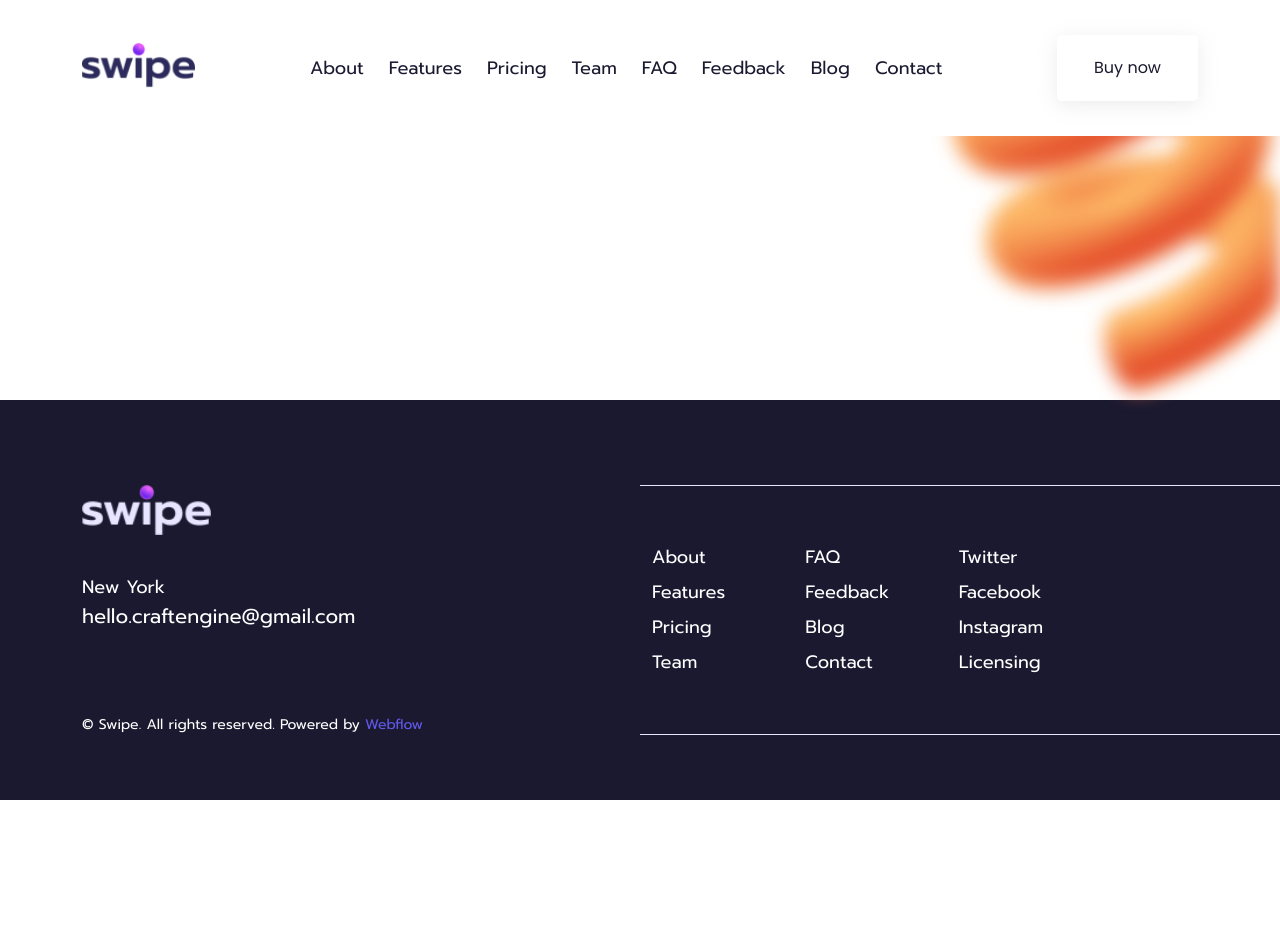
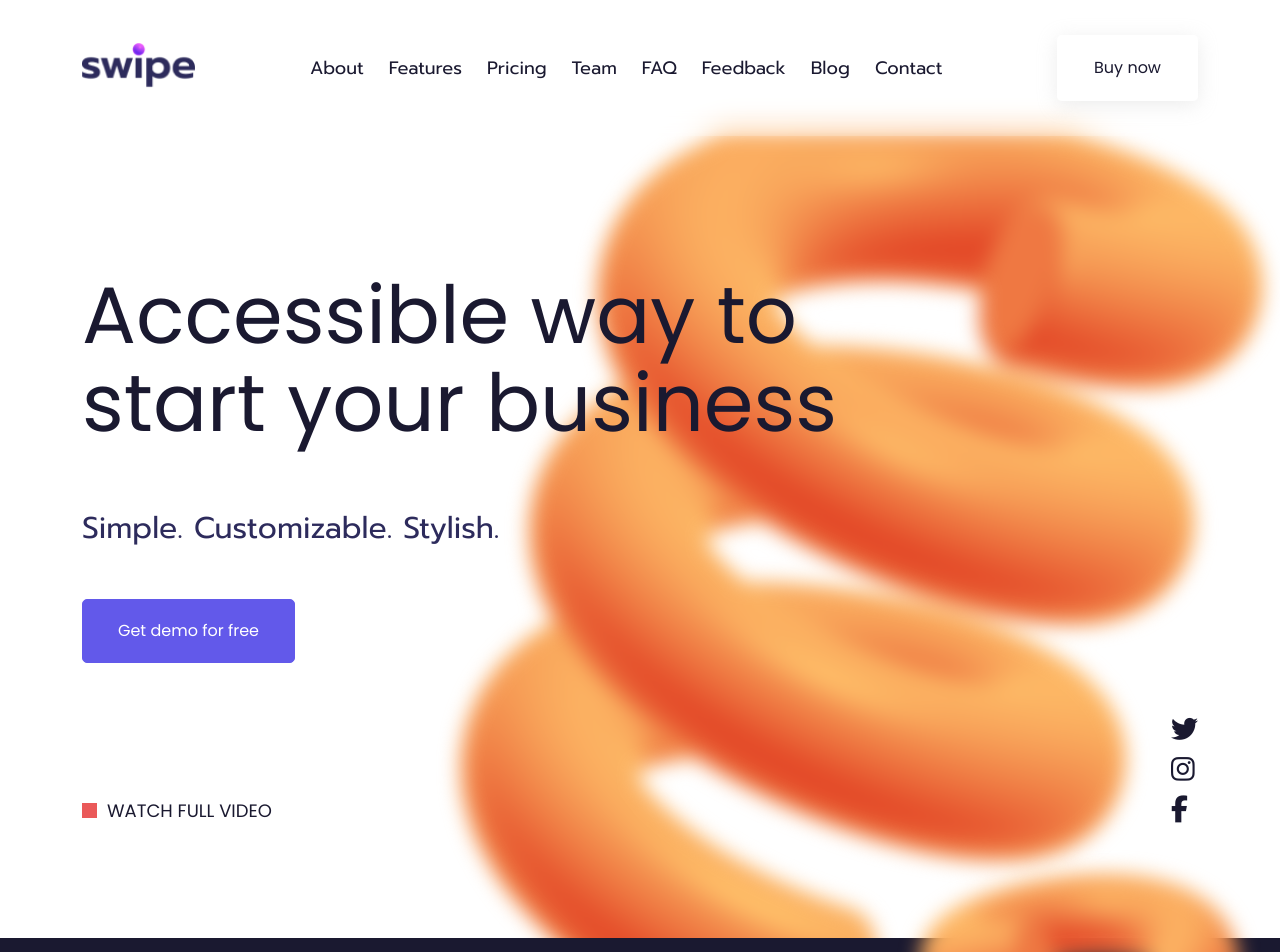
Before and after one commit to Soshinoya/Swipe, a React (Create React App) app: page / in a window 1280 px wide. Shown: the top 952 px of the page. Before the commit the page ends 800 px from the top, so only its background shows below. Built offline with nearby package versions, Linux system fonts and the light colour scheme.

Commit message:
added offer section

```diff
--- a/public/index.html
+++ b/public/index.html
@@ -13,6 +13,8 @@
 
 <body>
   <div id="root"></div>
+
+  <script src="https://kit.fontawesome.com/1072094222.js" crossorigin="anonymous"></script>
 </body>
 
 </html>
--- a/src/components/Footer/Footer.jsx
+++ b/src/components/Footer/Footer.jsx
@@ -9,9 +9,8 @@ const Footer = () => {
     const footerParallaxBg = useRef(null)
 
     useEffect(() => {
-        if (footerParallaxBg !== null) shapesParallax(footerParallaxBg.current)
+        if (footerParallaxBg !== null) shapesParallax(footerParallaxBg.current, 1000)
     }, [])
-
 
     return (
         <footer className="footer position-relative">
@@ -92,7 +91,7 @@ const Footer = () => {
                 </div>
             </div>
             <div className="footer-parallax">
-                <div ref={footerParallaxBg} className="footer__bg d-none d-lg-block"></div>
+                <div ref={footerParallaxBg} className="parallax-bg footer__bg d-none d-lg-block"></div>
             </div>
         </footer>
     )
--- a/src/components/Header/Header.jsx
+++ b/src/components/Header/Header.jsx
@@ -1,8 +1,9 @@
-import Headroom from "react-headroom";
+import Headroom from 'react-headroom'
 
 import swipeLogo from './../../images/companies/swipe.png'
 
 const Header = () => {
+
     return (
         <Headroom>
             <header className="header">
--- /dev/null
+++ b/src/components/Offer/Offer.jsx
@@ -0,0 +1,71 @@
+import { useEffect, useRef } from 'react';
+import gsap from 'gsap';
+import Flip from 'gsap/Flip';
+
+import shapesParallax from '../../utils/shapesParallax'
+
+gsap.registerPlugin(Flip)
+
+const Offer = () => {
+    const offerParallaxBg = useRef(null)
+
+    const offerBottomLinkTextMarginLeft = 25
+
+    const offerBottomLinkText = useRef(null)
+
+    const offerBottomLinkBox = useRef(null)
+
+    const tl = gsap.timeline()
+
+    const offerBottomLinkMouseEnterHandler = () => {
+        tl.to(offerBottomLinkBox.current, { duration: .3, height: `${offerBottomLinkText.current.offsetHeight + offerBottomLinkTextMarginLeft / 2}`, borderRadius: '10' })
+        tl.to(offerBottomLinkBox.current, { duration: .3, width: `${offerBottomLinkText.current.offsetWidth + offerBottomLinkTextMarginLeft * 2}` })
+        tl.to(offerBottomLinkText.current, { duration: .3, color: '#FFF' })
+    }
+
+    const offerBottomLinkMouseLeaveHandler = () => {
+        tl.to(offerBottomLinkText.current, { duration: .3, color: '#1A1930' })
+        tl.to(offerBottomLinkBox.current, { duration: .3, width: '15' })
+        tl.to(offerBottomLinkBox.current, { duration: .3, height: '15', borderRadius: 0 })
+    }
+
+    useEffect(() => {
+        if (offerParallaxBg !== null) shapesParallax(offerParallaxBg.current, 500, { start: 'top 25%' })
+    }, [])
+
+    return (
+        <section className="offer">
+            <div className="container">
+                <div className="offer__inner d-flex flex-column">
+                    <div className="offer-info">
+                        <h1 className="title offer-info__title">
+                            Accessible way to start your business
+                        </h1>
+                        <p className="offer-info__text">Simple. Customizable. Stylish.</p>
+                        <button className="button button--accent">Get demo for free</button>
+                    </div>
+                    <div className="offer-bottom d-flex align-items-end justify-content-between">
+                        <a className="offer-bottom__link position-relative d-flex align-items-center" href='#' onMouseEnter={offerBottomLinkMouseEnterHandler} onMouseLeave={offerBottomLinkMouseLeaveHandler}>
+                            <div ref={offerBottomLinkBox} className="offer-bottom__link-box position-absolute"></div>
+                            <p ref={offerBottomLinkText} style={{ marginLeft: `${offerBottomLinkTextMarginLeft}px` }}>watch full video</p>
+                        </a>
+                        <div className="offer-bottom__socials d-flex flex-column">
+                            <a className="offer-bottom__socials-link" href="#">
+                                <i className="fab fa-twitter fa-xl"></i>
+                            </a>
+                            <a className="offer-bottom__socials-link" href="#">
+                                <i className="fab fa-instagram fa-xl"></i>
+                            </a>
+                            <a className="offer-bottom__socials-link" href="#">
+                                <i className="fab fa-facebook-f fa-xl"></i>
+                            </a>
+                        </div>
+                    </div>
+                </div>
+            </div>
+            <div ref={offerParallaxBg} className="parallax-bg offer__bg d-none d-lg-block"></div>
+        </section>
+    )
+}
+
+export default Offer;
--- a/src/pages/Home.jsx
+++ b/src/pages/Home.jsx
@@ -1,6 +1,10 @@
+import Offer from "../components/Offer/Offer"
+
 const Home = () => {
     return (
-        <></>
+        <>
+            <Offer />
+        </>
     )
 }
 
--- a/src/scss/_global.scss
+++ b/src/scss/_global.scss
@@ -72,6 +72,7 @@ h4 {
     &--accent {
         color: $white-color;
         background-color: $accent-500-color;
+        border: 1px solid $accent-500-color;
 
         &:hover {
             color: $accent-500-color;
@@ -93,3 +94,17 @@ h4 {
         }
     }
 }
+
+.parallax-bg {
+    position: absolute;
+    z-index: -1;
+    transition: filter 0.3s ease;
+
+    background-size: cover;
+    background-position: center;
+    background-repeat: no-repeat;
+
+    @media (max-width: 1470px) {
+        filter: blur(10px);
+    }
+}
--- a/src/scss/style.scss
+++ b/src/scss/style.scss
@@ -9,13 +9,23 @@
 
 .header {
     padding: 35px 0;
-    background-color: $white-color;
 
     &__inner {
         display: flex;
         align-items: center;
         justify-content: space-between;
         gap: 30px;
+    }
+
+    &::before {
+        content: "";
+        position: fixed;
+        top: 0;
+        bottom: 0;
+        right: 0;
+        left: 0;
+        z-index: -1;
+        backdrop-filter: blur(10px);
     }
 }
 
@@ -67,22 +77,11 @@
     }
 
     &__bg {
-        position: absolute;
         width: 370px;
         height: 465px;
         right: 0;
         bottom: 0;
-        z-index: -1;
-        transition: filter 0.3s ease;
-
         background-image: url("./../images/bg/orange-spiral--small.png");
-        background-size: cover;
-        background-position: center;
-        background-repeat: no-repeat;
-
-        @media (max-width: 1470px) {
-            filter: blur(10px);
-        }
     }
 }
 
@@ -132,3 +131,53 @@
         color: $white-color;
     }
 }
+
+.offer {
+    padding: 135px 0 115px;
+    position: relative;
+
+    &__bg {
+        width: 850px;
+        height: 960px;
+        right: 0;
+        top: 0;
+        background-image: url("./../images/bg/orange-spiral--big.png");
+    }
+}
+
+.offer-info {
+    &__title {
+        max-width: 770px;
+    }
+
+    &__text {
+        font-size: 30px;
+        line-height: 42px;
+        margin: 60px 0 50px;
+    }
+}
+
+.offer-bottom {
+    margin-top: 55px;
+
+    &__link p {
+        @extend %poppins-400;
+        color: $accent-700-color;
+        text-transform: uppercase;
+    }
+
+    &__link-box {
+        width: 15px;
+        height: 15px;
+        background-color: $carminу-pink-color;
+        z-index: -1;
+    }
+
+    &__socials {
+        gap: 15px;
+    }
+
+    &__socials-link i {
+        color: $accent-700-color;
+    }
+}
--- a/src/utils/shapesParallax.js
+++ b/src/utils/shapesParallax.js
@@ -3,15 +3,16 @@ import ScrollTrigger from 'gsap/ScrollTrigger'
 
 gsap.registerPlugin(ScrollTrigger)
 
-const shapesParallax = (target, offset = 1500) => {
+const shapesParallax = (target, offset = 1500, customOptions) => {
     gsap.to(target, {
         scrollTrigger: {
             trigger: target,
             toggleActions: 'play pause resume reset',
-            scrub: 1
+            scrub: 1,
+            ...customOptions
         },
         keyframes: {
-            "0%": { y: `0` },
+            "0%": { y: 0 },
             "100%": { y: `-${offset}px` }
         },
     })
```
Also changed, not shown: src/scss/_libs.scss (line endings or trailing spaces).
